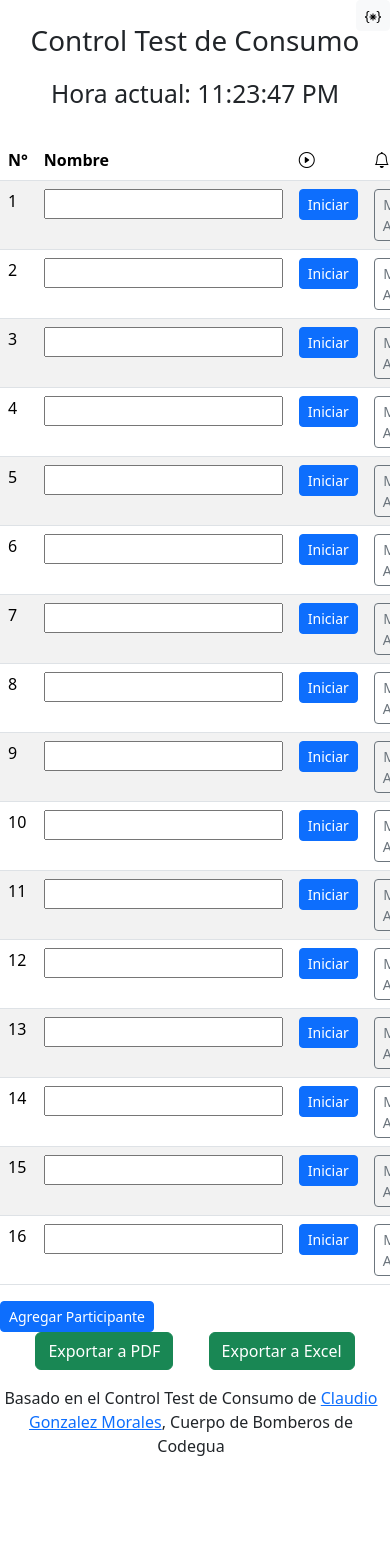
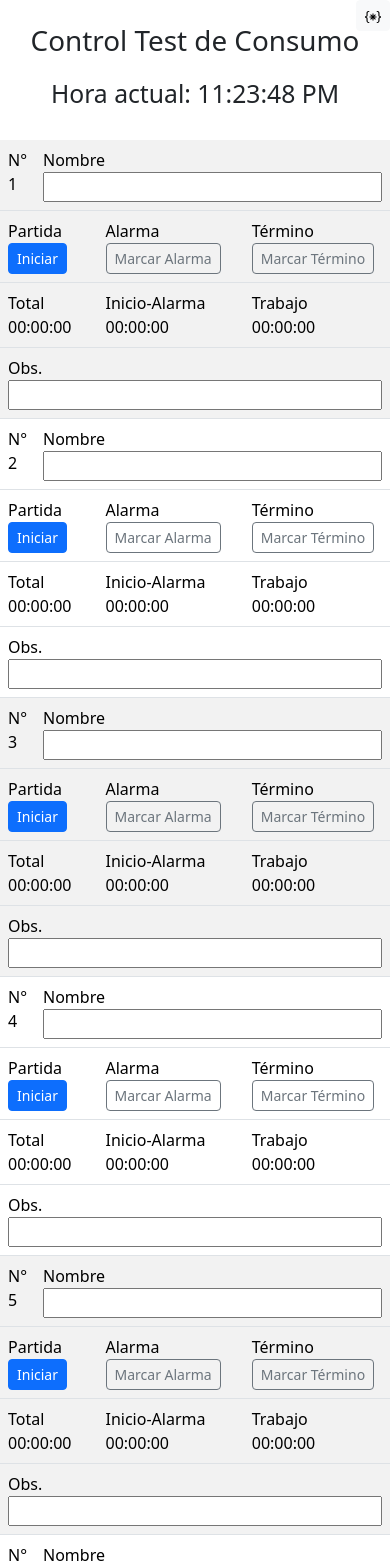
Before and after one commit to erreai/epp-web, a React (Create React App) app: page / in a window 390 px wide. Shown: the top 1565 px of the page. Before the commit the page ends 1474 px from the top, so only its background shows below. Built offline with nearby package versions, Linux system fonts and the light colour scheme.

Commit message:
Updated mobile version

```diff
--- a/src/App.css
+++ b/src/App.css
@@ -1,3 +1,6 @@
+body{
+  height: 100vh;
+}
 .main-container .header{
   background: no-repeat top left/100px url('../public/bomberos-de-chile.png') ;
   height: 120px;
@@ -7,6 +10,14 @@
   position: absolute;
   top: 0;
   right: 0;
+}
+.footer {
+  background: #253748;
+  color: #fff;
+  padding: 15px 0;
+}
+.footer a {
+  color: rgb(235, 1, 1);
 }
 @media screen and (max-width: 1000px) {
   .main-container .header {
@@ -20,4 +31,24 @@
   .hide-sm {
     display: none
   }
+  table tr {
+    display: flex;
+    flex-wrap: wrap;
+  }
+  table td:first-child {
+    width: 35px;
+  }
+  table td:nth-child(2) {width: calc(100% - 35px);}
+  table td:nth-child(2) input, table td:last-child, table td:last-child input {width: 100%;}
+  table td:nth-child(3), table td:nth-child(6) {
+    width: 25%;
+  }
+  table td:nth-child(4),table td:nth-child(5),
+  table td:nth-child(7),table td:nth-child(8) {
+    width: 37.5%;
+  }
+  table td::before {
+    content: attr(data-label);
+    display: block;
+  }
 }
--- a/src/App.jsx
+++ b/src/App.jsx
@@ -57,17 +57,17 @@ const ParticipantRow = ({ participant, index, updateParticipant }) => {
 
   return (
     <tr>
-      <td>{index + 1}</td>
-      <td><input type="text" value={participant.name} onChange={(e) => updateParticipant(index, 'name', e.target.value, true)} /></td>
-      <td onClick={handleStart}>
+      <td data-label="N°">{index + 1}</td>
+      <td data-icon="bi bi-chat-left-dots" data-label="Nombre"><input type="text" value={participant.name} onChange={(e) => updateParticipant(index, 'name', e.target.value, true)} /></td>
+      <td data-icon="d-sm-none bi bi-play-circle" data-label="Partida"  onClick={handleStart}>
         {participant.startTime ? new Date(participant.startTime).toLocaleTimeString() : <button className='btn btn-sm btn-primary'>Iniciar</button>}
       </td>
-      <td onClick={handleAlarm}>{participant.alarmTime ? new Date(participant.alarmTime).toLocaleTimeString() : <button className='btn btn-sm btn-outline-secondary'>Marcar Alarma</button>}</td>
-      <td onClick={handleEnd}>{participant.endTime ? new Date(participant.endTime).toLocaleTimeString() : <button className='btn btn-sm btn-outline-secondary'>Marcar Término</button>}</td>
-      <td>{formatTime(totalTime)}</td>
-      <td>{formatTime(workTime)}</td>
-      <td>{formatTime(halfWorkTime)}</td>
-      <td><input type="text" value={participant.observations} onChange={(e) => updateParticipant(index, 'observations', e.target.value, true)} /></td>
+      <td data-icon="d-sm-none bi bi-bell" data-label="Alarma" onClick={handleAlarm}>{participant.alarmTime ? new Date(participant.alarmTime).toLocaleTimeString() : <button className='btn btn-sm btn-outline-secondary'>Marcar Alarma</button>}</td>
+      <td data-icon="d-sm-none bi bi-stop-circle" data-label="Término" onClick={handleEnd}>{participant.endTime ? new Date(participant.endTime).toLocaleTimeString() : <button className='btn btn-sm btn-outline-secondary'>Marcar Término</button>}</td>
+      <td data-icon="d-sm-none bi bi-stopwatch" data-label="Total">{formatTime(totalTime)}</td>
+      <td data-icon="d-sm-none bi bi-alarm" data-label="Inicio-Alarma">{formatTime(workTime)}</td>
+      <td data-icon="d-sm-none bi bi-plus-slash-minus" data-label="Trabajo" >{formatTime(halfWorkTime)}</td>
+      <td data-icon="bi bi-pencil-square" data-label="Obs."><input type="text" value={participant.observations} onChange={(e) => updateParticipant(index, 'observations', e.target.value, true)} /></td>
     </tr>
   );
 };
@@ -192,16 +192,16 @@ const App = () => {
       </div>
       <div className="table-responsive">
         <table className='table table-striped'>
-          <thead>
+          <thead className='hide-sm'>
             <tr>
               <th>N°</th>
               <th>Nombre</th>
-              <th><span className="hide-sm">Tiempo de partida</span> <i className="d-sm-none bi bi-play-circle"></i></th>
-              <th><span className="hide-sm">Alarma</span> <i className="d-sm-none bi bi-bell"></i></th>
-              <th><span className="hide-sm">Término</span> <i className="d-sm-none bi bi-stop-circle"></i></th>
-              <th><span className="hide-sm">Tiempo total</span> <i className="d-sm-none bi bi-stopwatch"></i></th>
-              <th><span className="hide-sm">Inicio-Alarma</span> <i className="d-sm-none bi bi-alarm"></i> </th>
-              <th><span className="hide-sm">Tiempo de Trabajo</span> <i className="d-sm-none bi bi-plus-slash-minus"></i></th>
+              <th>Tiempo de partida</th>
+              <th>Alarma </th>
+              <th>Término</th>
+              <th>Tiempo total</th>
+              <th>Inicio-Alarma </th>
+              <th>Tiempo de Trabajo</th>
               <th>Observaciones</th>
             </tr>
           </thead>
@@ -212,15 +212,17 @@ const App = () => {
           </tbody>
         </table>
       </div>
-      {participants.length < 24 && (
-        <button className='btn btn-sm btn-primary' onClick={addParticipant}>Agregar Participante</button>
-      )}
-      <div className="d-flex flex-row justify-content-evenly">
+      <div className="mt-1 ms-2">
+        {participants.length < 24 && (
+          <button className='btn btn-sm btn-primary' onClick={addParticipant}>Agregar Participante</button>
+        )}
+      </div>
+      <div className="d-flex flex-row justify-content-evenly mt-3 ms-2">
         <button className='btn btn-success' onClick={exportPDF}>Exportar a PDF</button>
         <button className='btn btn-success' onClick={exportExcel}>Exportar a Excel</button>
       </div>
-      <div className="footer mt-3 me-2">
-        <p className="text-end">Basado en el Control Test de Consumo de <a href='https://www.instagram.com/fundacionblancamarisol' target='_blank' rel="noreferrer">Claudio Gonzalez Morales</a>, Cuerpo de Bomberos de Codegua</p>
+      <div className="footer mt-3 pe-2">
+        <p className="text-end mb-0">Basado en el Control Test de Consumo de <a href='https://www.instagram.com/fundacionblancamarisol' target='_blank' rel="noreferrer">Claudio Gonzalez Morales</a>, Cuerpo de Bomberos de Codegua</p>
       </div>
 
 
```
Also changed, not shown: 1 other file (tests, documents, lock files or other folders).
